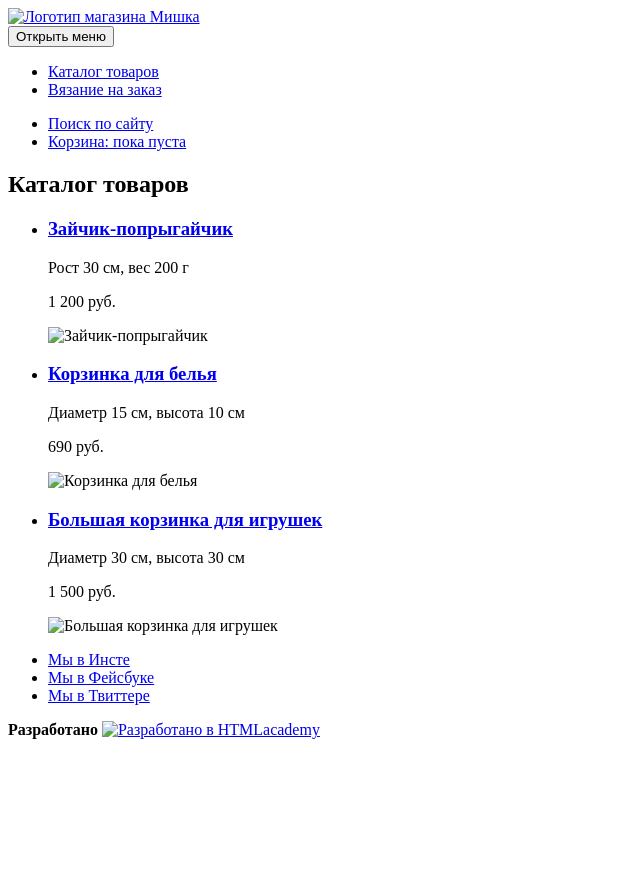
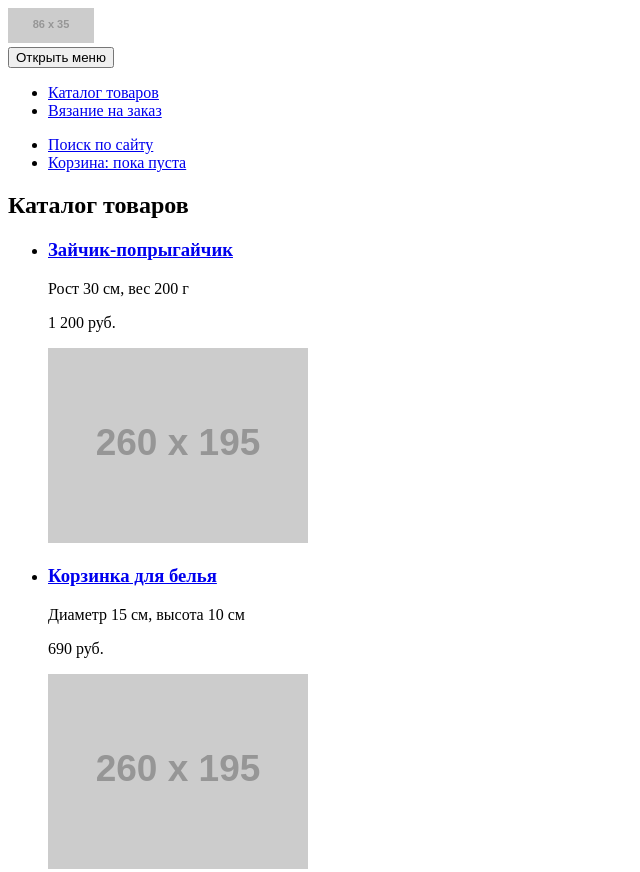
Before and after one commit to andryshan/354109-mishka-16, a website: page source/catalog.html in a window 1280 px wide. Shown: the top 872 px of the page, without its empty margins (0-640 px from the left). Before the commit the page ends 800 px from the top, so only its background shows below. Drawn offline with Linux system fonts and the light colour scheme; placeholder pictures from the web are drawn by us.

Commit message:
Добавил плейсхолдеры в src изображений

```diff
--- a/source/catalog.html
+++ b/source/catalog.html
@@ -7,7 +7,7 @@
   <body>
     <header class="page-header">
       <a href="#" class="page-header__logo">
-        <img class="page-header__logo-image" src="#" alt="Логотип магазина Мишка" width="86" height="35">
+        <img class="page-header__logo-image" src="http://placehold.it/86x35" alt="Логотип магазина Мишка" width="86" height="35">
       </a>
       <nav class="main-nav">
         <button class="main-nav__toggle" type="button">Открыть меню</button>
@@ -44,7 +44,7 @@
               <p class="catalog__price">1 200 руб.</p>
             </div>
             <p class="catalog__image">
-              <img src="#" alt="Зайчик-попрыгайчик" width="260" height="195">
+              <img src="http://placehold.it/260x195" alt="Зайчик-попрыгайчик" width="260" height="195">
             </p>
           </li>
           <li class="catalog__item">
@@ -56,7 +56,7 @@
               <p class="catalog__price">690 руб.</p>
             </div>
             <p class="catalog__image">
-              <img src="#" alt="Корзинка для белья" width="260" height="195">
+              <img src="http://placehold.it/260x195" alt="Корзинка для белья" width="260" height="195">
             </p>
           </li>
           <li class="catalog__item">
@@ -68,7 +68,7 @@
               <p class="catalog__price">1 500 руб.</p>
             </div>
             <p class="catalog__image">
-              <img src="#" alt="Большая корзинка для игрушек" width="260" height="195">
+              <img src="http://placehold.it/260x195" alt="Большая корзинка для игрушек" width="260" height="195">
             </p>
           </li>
         </ul>
@@ -92,7 +92,7 @@
         <div class="page-footer__copyright copyright">
           <b class="copyright__text">Разработано</b>
           <a class="copyright__link" href="https://htmlacademy.ru/intensive/adaptive">
-            <img src="#" alt="Разработано в HTMLacademy" width="27" height="34">
+            <img src="http://placehold.it/27x34" alt="Разработано в HTMLacademy" width="27" height="34">
           </a>
         </div>
       </div>
```
Also changed, not shown: source/form.html (+2 -2 lines), source/index.html (+3 -3 lines).
